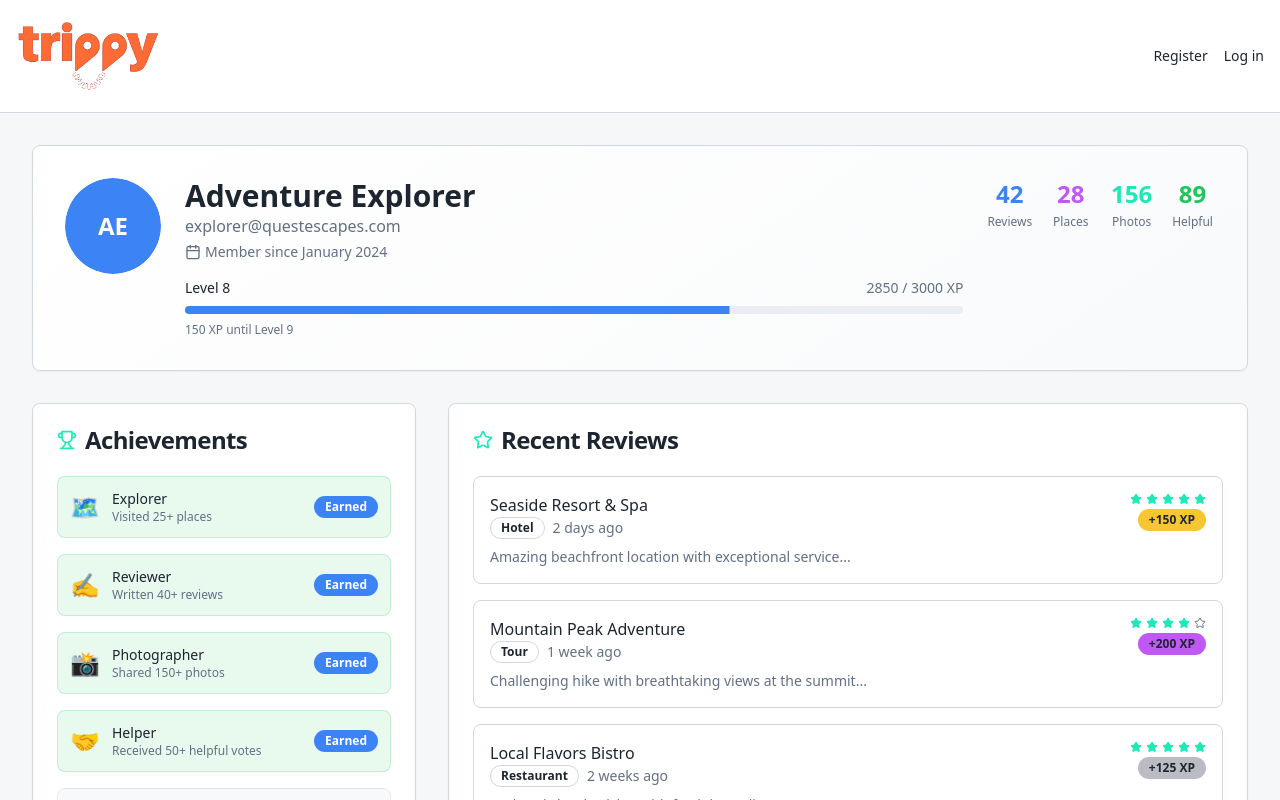
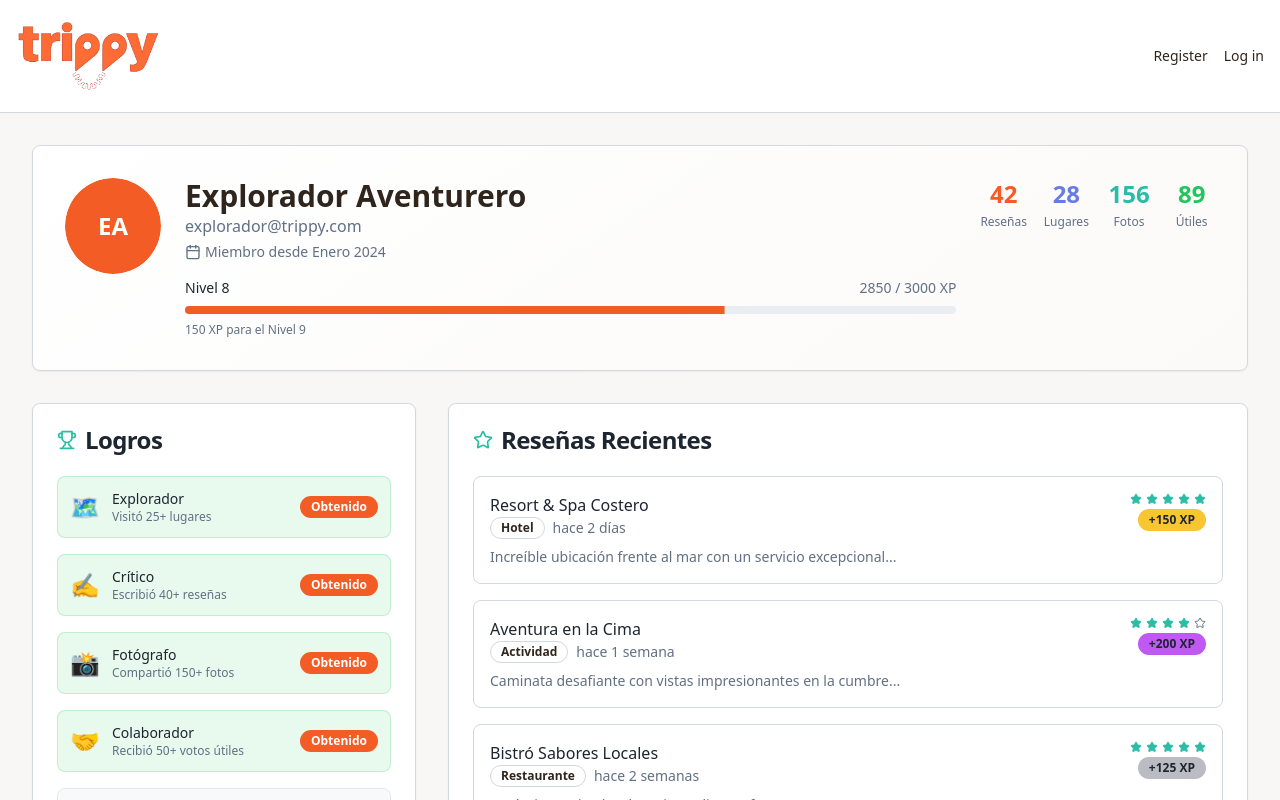
Before and after one commit to AlejoSendra1/TP-Gestion---Tripadvisor, a React (Vite) app in the folder frontend/: page /profile in a window 1280 px wide. Shown: the top 800 px of the page. Built offline with nearby package versions, Linux system fonts and the light colour scheme; a web font is replaced by a local one.

Commit message:
[ui] Cambio de inglés a español y otros

```diff
--- a/frontend/src/components/Categories.tsx
+++ b/frontend/src/components/Categories.tsx
@@ -5,7 +5,7 @@ import { cn } from "@/lib/utils";
 const categories = [
   {
     id: "hotel",
-    name: "Hotels",
+    name: "Hoteles",
     icon: Building2,
     color: "bg-primary",
     selectedColor: "bg-primary/80",
@@ -13,7 +13,7 @@ const categories = [
   },
   {
     id: "restaurant",
-    name: "Restaurants",
+    name: "Restaurantes",
     icon: UtensilsCrossed,
     color: "bg-accent",
     selectedColor: "bg-primary/80",
@@ -21,7 +21,7 @@ const categories = [
   },
   {
     id: "activity",
-    name: "Activity",
+    name: "Actividades",
     icon: Mountain,
     color: "bg-adventure",
     selectedColor: "bg-primary/80",
@@ -98,9 +98,9 @@ export function Categories({ selectedCategory, onCategorySelect }: CategoriesPro
                   )}>
                     {category.name}
                   </h3>
-                  <p className="text-sm text-muted-foreground">
-                    {category.count} places
-                  </p>
+                  {/*<p className="text-sm text-muted-foreground">*/}
+                  {/*  {category.count} lugares*/}
+                  {/*</p>*/}
                 </CardContent>
               </Card>
             );
--- a/frontend/src/components/DinamicHeaderSide.tsx
+++ b/frontend/src/components/DinamicHeaderSide.tsx
@@ -39,7 +39,7 @@ export function DinamicHeaderSide() {
             onClick={() => logout()}
             className="text-sm hover:text-primary transition-colors px-2 py-1 hover:bg-muted rounded"
           >
-            Log out
+            Cerrar Sesión
           </button>
 
           <div className="flex items-center">
--- a/frontend/src/components/ExperienceCard.tsx
+++ b/frontend/src/components/ExperienceCard.tsx
@@ -41,7 +41,7 @@ export function ExperienceCard({
   const getCategoryLabel = (cat: string) => {
     switch (cat) {
       case "hotel": return "Hotel";
-      case "restaurant": return "Restaurant";
+      case "restaurant": return "Restaurante";
       case "tour": return "Tour";
       default: return cat;
     }
@@ -100,7 +100,7 @@ export function ExperienceCard({
         )}
 
         <Button variant="experience" className="w-full">
-          View Details
+          Ver Detalles
         </Button>
       </CardContent>
     </Card>
--- a/frontend/src/components/Footer.tsx
+++ b/frontend/src/components/Footer.tsx
@@ -7,13 +7,13 @@ export const Footer = () => {
                     <img className="w-48 h-24 " src="/letrassinfondo.png" />
                 </div>
                 <p className="text-muted-foreground mb-4">
-                    Discover amazing places, share your experiences, and earn XP rewards
+                    Viajá, contá tu historia y desbloqueá recompensas!
                 </p>
                 <div className="flex justify-center space-x-6 text-sm text-muted-foreground">
-                    <a href="#" className="hover:text-primary transition-colors">About</a>
-                    <a href="#" className="hover:text-primary transition-colors">Help</a>
-                    <a href="#" className="hover:text-primary transition-colors">Privacy</a>
-                    <a href="#" className="hover:text-primary transition-colors">Terms</a>
+                    <a href="#" className="hover:text-primary transition-colors">Nosotros</a>
+                    <a href="#" className="hover:text-primary transition-colors">Centro de Ayuda</a>
+                    <a href="#" className="hover:text-primary transition-colors">Privacidad</a>
+                    <a href="#" className="hover:text-primary transition-colors">Términos y Condiciones</a>
                 </div>
             </div>
         </div>
--- a/frontend/src/components/Header.tsx
+++ b/frontend/src/components/Header.tsx
@@ -38,7 +38,7 @@ export function Header() {
                             <Button asChild variant="default">
                                 <Link to="/create-publication">
                                     <PlusCircle className="h-4 w-4 mr-2" />
-                                    Create Publication
+                                    Crear una Publicación
                                 </Link>
                             </Button>
                         )}
--- a/frontend/src/components/Hero.tsx
+++ b/frontend/src/components/Hero.tsx
@@ -57,30 +57,31 @@ export function Hero({ onFiltersChange }: HeroProps) {
         {/* PARTE 1: Descripción */}
         <div className="text-center">
           <h1 className="text-5xl md:text-7xl font-bold text-white mb-6 leading-tight">
-            Discover & Earn
-            <span className="block text-accent">Your Adventures</span>
+            Animate,
+            <span className="block text-accent">Conocé! Viajá!</span>
           </h1>
 
           <p className="text-xl md:text-2xl text-white/90 max-w-3xl mx-auto">
-            Share your travel experiences, gain XP points, and unlock exclusive rewards while helping fellow travelers discover amazing places.
+            Contá tus aventuras, sumá XP y desbloqueá recompensas exclusivas.
+            ¡Tu historia puede inspirar el próximo viaje de alguien!
           </p>
         </div>
 
         {/* PARTE 2: Estadísticas */}
-        <div className="grid grid-cols-3 gap-8 max-w-2xl mx-auto">
-          <div className="text-center">
-            <div className="text-3xl font-bold text-white">50K+</div>
-            <div className="text-white/80">Experiences</div>
-          </div>
-          <div className="text-center">
-            <div className="text-3xl font-bold text-white">25K+</div>
-            <div className="text-white/80">Travelers</div>
-          </div>
-          <div className="text-center">
-            <div className="text-3xl font-bold text-white">1M+</div>
-            <div className="text-white/80">XP Earned</div>
-          </div>
-        </div>
+        {/*<div className="grid grid-cols-3 gap-8 max-w-2xl mx-auto">*/}
+        {/*  <div className="text-center">*/}
+        {/*    <div className="text-3xl font-bold text-white">50K+</div>*/}
+        {/*    <div className="text-white/80">Experiences</div>*/}
+        {/*  </div>*/}
+        {/*  <div className="text-center">*/}
+        {/*    <div className="text-3xl font-bold text-white">25K+</div>*/}
+        {/*    <div className="text-white/80">Travelers</div>*/}
+        {/*  </div>*/}
+        {/*  <div className="text-center">*/}
+        {/*    <div className="text-3xl font-bold text-white">1M+</div>*/}
+        {/*    <div className="text-white/80">XP Earned</div>*/}
+        {/*  </div>*/}
+        {/*</div>*/}
 
         {/* PARTE 3: SearchFilters (contiene todos los elementos de búsqueda) */}
         <SearchFilters
--- a/frontend/src/components/PublicationList.tsx
+++ b/frontend/src/components/PublicationList.tsx
@@ -48,7 +48,7 @@ export function PublicationList({ publications, isLoading, error }: PublicationL
         <div className="container mx-auto px-4">
             <div className="text-center mb-12">
                 <h1 className="text-3xl md:text-4xl font-bold mb-4">
-                    Enjoy these Experiences!
+                    Tenés estas opciones disponibles!
                 </h1>
             </div>
 
--- a/frontend/src/components/SearchBar.tsx
+++ b/frontend/src/components/SearchBar.tsx
@@ -26,7 +26,7 @@ export const SearchBar = ({ onSearch }: SearchBarProps) => {
         onChange={(e) => setSearchInput(e.target.value)}
         onKeyPress={handleKeyPress}
         placeholder="Buscar publicaciones por título..."
-        className="search-input flex-1 px-4 py-2 border border-gray-300 rounded-lg focus:outline-none focus:ring-2 focus:ring-primary"
+        className="search-input flex-1 px-6 py-4 border border-gray-300 rounded-lg focus:outline-none focus:ring-2 focus:ring-primary"
       />
       <button
         onClick={handleSearch}
--- a/frontend/src/index.css
+++ b/frontend/src/index.css
@@ -8,8 +8,8 @@ All colors MUST be HSL.
 
 @layer base {
   :root {
-    --background: 215 25% 97%;
-    --foreground: 215 25% 15%;
+    --background: 25 25% 97%;
+    --foreground: 25 25% 15%;
 
     --card: 0 0% 100%;
     --card-foreground: 215 25% 15%;
@@ -17,7 +17,7 @@ All colors MUST be HSL.
     --popover: 0 0% 100%;
     --popover-foreground: 215 25% 15%;
 
-    --primary: 217 91% 60%;
+    --primary: 16 90% 55%;
     --primary-foreground: 0 0% 100%;
 
     --secondary: 215 20% 93%;
@@ -26,16 +26,16 @@ All colors MUST be HSL.
     --muted: 215 20% 93%;
     --muted-foreground: 215 15% 45%;
 
-    --accent: 45 93% 58%;
+    --accent: 42 90% 60%;
     --accent-foreground: 45 15% 15%;
 
     --success: 142 71% 45%;
     --success-foreground: 0 0% 100%;
 
-    --adventure: 165 82% 51%;
+    --adventure: 170 65% 45%;
     --adventure-foreground: 0 0% 100%;
 
-    --experience: 280 87% 65%;
+    --experience: 230 70% 65%;
     --experience-foreground: 0 0% 100%;
 
     --destructive: 0 84.2% 60.2%;
@@ -46,9 +46,9 @@ All colors MUST be HSL.
     --ring: 217 91% 60%;
 
     /* Travel gradients */
-    --gradient-hero: linear-gradient(135deg, hsl(217 91% 60%), hsl(165 82% 51%));
-    --gradient-card: linear-gradient(145deg, hsl(0 0% 100%), hsl(215 20% 98%));
-    --gradient-experience: linear-gradient(90deg, hsl(45 93% 58%), hsl(280 87% 65%));
+    --gradient-hero: linear-gradient(135deg, hsl(var(--primary)), hsl(var(--accent)));
+    --gradient-card: linear-gradient(145deg, hsl(var(--card)), hsl(30 30% 98%));
+    --gradient-experience: linear-gradient(90deg, hsl(var(--adventure)), hsl(var(--experience)));
 
     /* XP and gaming colors */
     --xp-bronze: 30 100% 50%;
--- a/frontend/src/pages/Profile.tsx
+++ b/frontend/src/pages/Profile.tsx
@@ -6,12 +6,12 @@ import { Avatar, AvatarFallback, AvatarImage } from "@/components/ui/avatar";
 import { MapPin, Calendar, Star, Trophy, Camera, TrendingUp } from "lucide-react";
 
 const Profile = () => {
-  // Mock user data - in a real app this would come from authentication/database
+  // Datos de usuario de ejemplo - en una app real vendrían de la autenticación/base de datos
   const user = {
-    name: "Adventure Explorer",
-    email: "explorer@questescapes.com",
+    name: "Explorador Aventurero",
+    email: "explorador@trippy.com",
     avatar: "",
-    joinDate: "January 2024",
+    joinDate: "Enero 2024",
     totalXP: 2850,
     currentLevel: 8,
     nextLevelXP: 3000,
@@ -22,41 +22,41 @@ const Profile = () => {
   };
 
   const achievements = [
-    { name: "Explorer", icon: "🗺️", description: "Visited 25+ places", earned: true },
-    { name: "Reviewer", icon: "✍️", description: "Written 40+ reviews", earned: true },
-    { name: "Photographer", icon: "📸", description: "Shared 150+ photos", earned: true },
-    { name: "Helper", icon: "🤝", description: "Received 50+ helpful votes", earned: true },
-    { name: "Globe Trotter", icon: "🌍", description: "Visited 50+ places", earned: false },
-    { name: "Master Reviewer", icon: "⭐", description: "Written 100+ reviews", earned: false }
+    { name: "Explorador", icon: "🗺️", description: "Visitó 25+ lugares", earned: true },
+    { name: "Crítico", icon: "✍️", description: "Escribió 40+ reseñas", earned: true },
+    { name: "Fotógrafo", icon: "📸", description: "Compartió 150+ fotos", earned: true },
+    { name: "Colaborador", icon: "🤝", description: "Recibió 50+ votos útiles", earned: true },
+    { name: "Trotamundos", icon: "🌍", description: "Visitó 50+ lugares", earned: false },
+    { name: "Maestro Crítico", icon: "⭐", description: "Escribió 100+ reseñas", earned: false }
   ];
 
   const recentReviews = [
     {
       id: 1,
-      placeName: "Seaside Resort & Spa",
+      placeName: "Resort & Spa Costero",
       type: "Hotel",
       rating: 5,
-      date: "2 days ago",
+      date: "hace 2 días",
       xpEarned: 150,
-      excerpt: "Amazing beachfront location with exceptional service..."
+      excerpt: "Increíble ubicación frente al mar con un servicio excepcional..."
     },
     {
       id: 2,
-      placeName: "Mountain Peak Adventure",
-      type: "Tour",
+      placeName: "Aventura en la Cima",
+      type: "Actividad",
       rating: 4,
-      date: "1 week ago",
+      date: "hace 1 semana",
       xpEarned: 200,
-      excerpt: "Challenging hike with breathtaking views at the summit..."
+      excerpt: "Caminata desafiante con vistas impresionantes en la cumbre..."
     },
     {
       id: 3,
-      placeName: "Local Flavors Bistro",
-      type: "Restaurant",
+      placeName: "Bistró Sabores Locales",
+      type: "Restaurante",
       rating: 5,
-      date: "2 weeks ago",
+      date: "hace 2 semanas",
       xpEarned: 125,
-      excerpt: "Authentic local cuisine with fresh ingredients..."
+      excerpt: "Auténtica cocina local con ingredientes frescos..."
     }
   ];
 
@@ -74,7 +74,7 @@ const Profile = () => {
         <Header userXP={user.totalXP} userLevel={user.currentLevel} />
 
         <main className="container py-8 space-y-8">
-        {/* Profile Header */}
+          {/* Encabezado del Perfil */}
           <Card className="bg-gradient-card">
             <CardContent className="p-8">
               <div className="flex flex-col lg:flex-row items-center lg:items-start gap-6">
@@ -91,18 +91,18 @@ const Profile = () => {
                     <p className="text-muted-foreground">{user.email}</p>
                     <p className="text-sm text-muted-foreground flex items-center justify-center lg:justify-start gap-1 mt-1">
                       <Calendar className="h-4 w-4" />
-                    Member since {user.joinDate}
+                      Miembro desde {user.joinDate}
                     </p>
                   </div>
 
                   <div className="space-y-2">
                     <div className="flex items-center justify-between">
-                    <span className="text-sm font-medium">Level {user.currentLevel}</span>
+                      <span className="text-sm font-medium">Nivel {user.currentLevel}</span>
                       <span className="text-sm text-muted-foreground">{user.totalXP} / {user.nextLevelXP} XP</span>
                     </div>
                     <Progress value={progressPercentage} className="h-2" />
                     <p className="text-xs text-muted-foreground">
-                    {user.nextLevelXP - user.totalXP} XP until Level {user.currentLevel + 1}
+                      {user.nextLevelXP - user.totalXP} XP para el Nivel {user.currentLevel + 1}
                     </p>
                   </div>
                 </div>
@@ -110,19 +110,19 @@ const Profile = () => {
                 <div className="grid grid-cols-2 lg:grid-cols-4 gap-4 text-center">
                   <div className="space-y-1">
                     <div className="text-2xl font-bold text-primary">{user.reviewsCount}</div>
-                  <div className="text-xs text-muted-foreground">Reviews</div>
+                    <div className="text-xs text-muted-foreground">Reseñas</div>
                   </div>
                   <div className="space-y-1">
                     <div className="text-2xl font-bold text-experience">{user.placesVisited}</div>
-                  <div className="text-xs text-muted-foreground">Places</div>
+                    <div className="text-xs text-muted-foreground">Lugares</div>
                   </div>
                   <div className="space-y-1">
                     <div className="text-2xl font-bold text-adventure">{user.photosShared}</div>
-                  <div className="text-xs text-muted-foreground">Photos</div>
+                    <div className="text-xs text-muted-foreground">Fotos</div>
                   </div>
                   <div className="space-y-1">
                     <div className="text-2xl font-bold text-success">{user.helpfulVotes}</div>
-                  <div className="text-xs text-muted-foreground">Helpful</div>
+                    <div className="text-xs text-muted-foreground">Útiles</div>
                   </div>
                 </div>
               </div>
@@ -130,12 +130,12 @@ const Profile = () => {
           </Card>
 
           <div className="grid lg:grid-cols-3 gap-8">
-          {/* Achievements */}
+            {/* Logros */}
             <Card>
               <CardHeader>
                 <CardTitle className="flex items-center gap-2">
                   <Trophy className="h-5 w-5 text-adventure" />
-                Achievements
+                  Logros
                 </CardTitle>
               </CardHeader>
               <CardContent className="space-y-4">
@@ -152,20 +152,20 @@ const Profile = () => {
                         <div className="text-xs text-muted-foreground">{achievement.description}</div>
                       </div>
                       {achievement.earned && (
-                    <Badge variant="default" className="text-xs">Earned</Badge>
+                          <Badge variant="default" className="text-xs">Obtenido</Badge>
                       )}
                     </div>
                 ))}
               </CardContent>
             </Card>
 
-          {/* Recent Reviews */}
+            {/* Reseñas Recientes */}
             <div className="lg:col-span-2">
               <Card>
                 <CardHeader>
                   <CardTitle className="flex items-center gap-2">
                     <Star className="h-5 w-5 text-adventure" />
-                  Recent Reviews
+                    Reseñas Recientes
                   </CardTitle>
                 </CardHeader>
                 <CardContent className="space-y-4">
```
Also changed, not shown: frontend/src/components/AdvancedFilters.tsx (+14 -14 lines), frontend/src/pages/ExperienceDetails.tsx (+18 -18 lines). Lines whose indentation alone changed are shown as unchanged.
